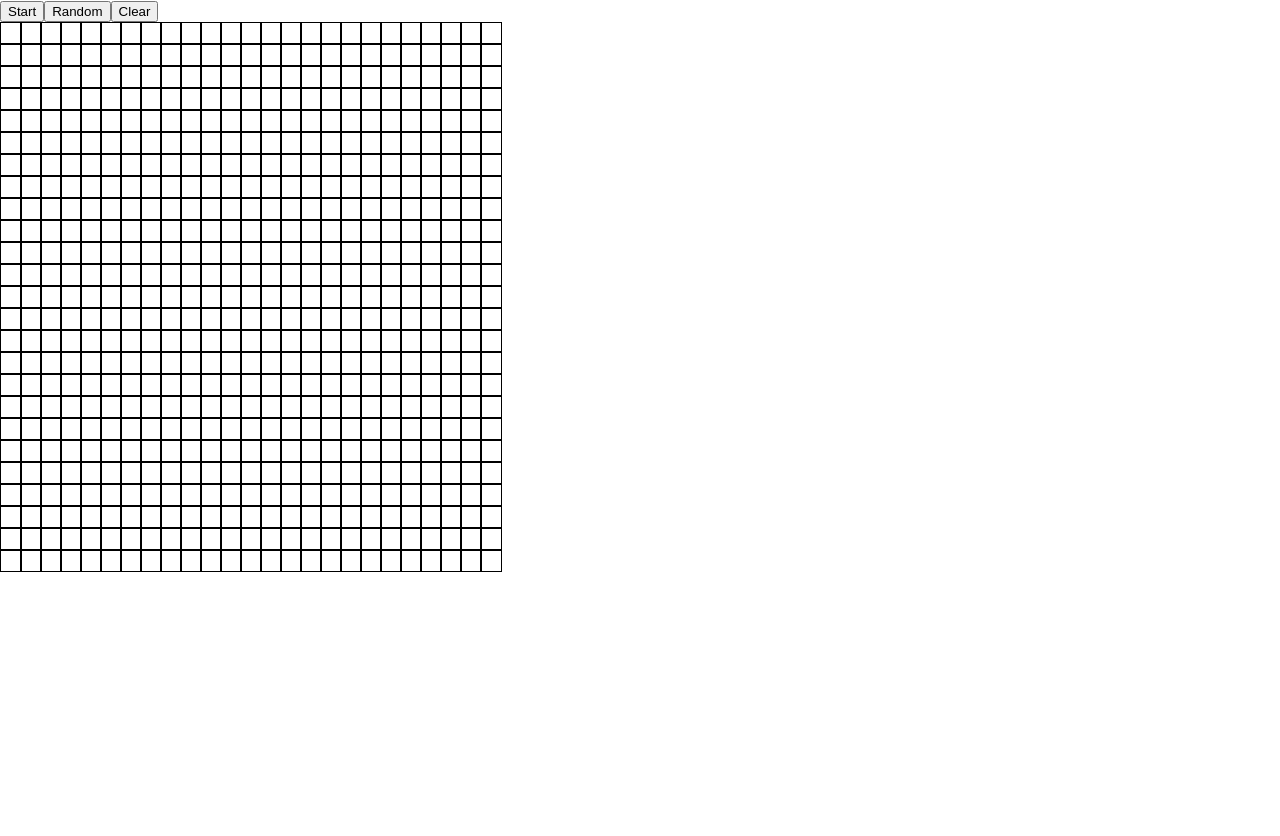
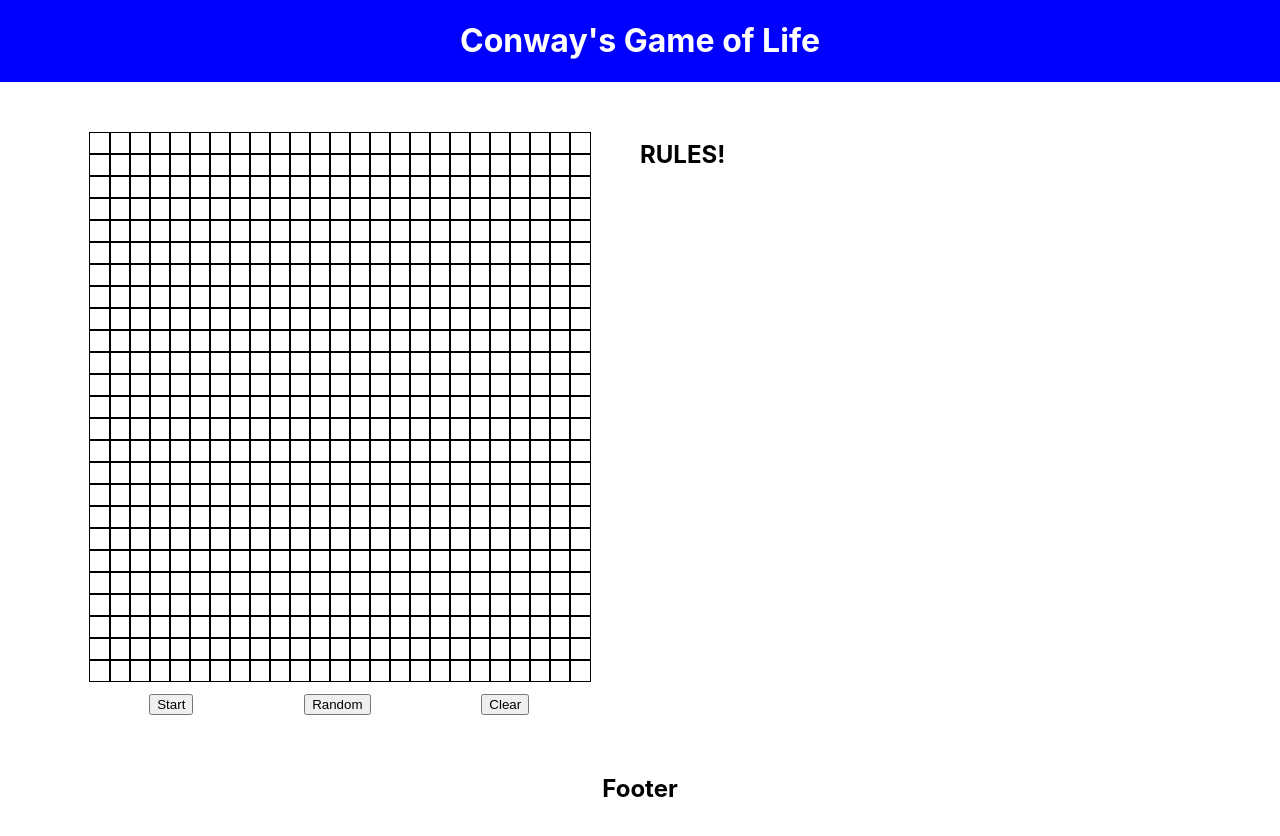
Before and after one commit to seanaleid/cs-build-week-1, a React (Create React App) app: page / in a window 1280 px wide. Shown: the top 836 px of the page. Built offline with nearby package versions, Linux system fonts and the light colour scheme.

Commit message:
Complete layout and basic styles

```diff
--- a/src/App.css
+++ /dev/null
@@ -1,38 +0,0 @@
-.App {
-  text-align: center;
-}
-
-.App-logo {
-  height: 40vmin;
-  pointer-events: none;
-}
-
-@media (prefers-reduced-motion: no-preference) {
-  .App-logo {
-    animation: App-logo-spin infinite 20s linear;
-  }
-}
-
-.App-header {
-  background-color: #282c34;
-  min-height: 100vh;
-  display: flex;
-  flex-direction: column;
-  align-items: center;
-  justify-content: center;
-  font-size: calc(10px + 2vmin);
-  color: white;
-}
-
-.App-link {
-  color: #61dafb;
-}
-
-@keyframes App-logo-spin {
-  from {
-    transform: rotate(0deg);
-  }
-  to {
-    transform: rotate(360deg);
-  }
-}
--- a/src/App.js
+++ b/src/App.js
@@ -1,23 +1,27 @@
 import React from 'react';
-import './App.css';
 import styled from 'styled-components'
 
+import Header from './components/header.js';
 import Grid from './components/grid.js';
+import Rules from './components/rules.js';
+import Footer from './components/footer.js';
 
-const Home = styled.div`
-  display: grid;
-  grid-template-columns: 0.3fr 2.5fr 1.2fr 0.1fr;
-  grid-template-rows: 0.2fr 2.6fr 0.2fr;
-  gap: 1px 1px;
-  grid-template-areas: ". . . ." ". . . ." ". . . .";
+const Mid = styled.div`
+  display: flex;
+  margin: 3%;
+  justify-content: space-evenly;
 `;
 
 function App() {
-
   return (
-    <Home >
-      <Grid />
-    </Home>
+    <>
+      <Header />
+      <Mid>
+        <Grid />
+        <Rules />
+      </Mid>
+      <Footer />
+    </>
   );
 }
 
--- /dev/null
+++ b/src/components/footer.js
@@ -0,0 +1,19 @@
+import React from 'react';
+import styled from 'styled-components';
+
+const Foot = styled.div`
+    width: 100%;
+    margin-top: 0;
+    display: flex;
+    justify-content: center;
+`;
+
+function Footer() {
+    return (
+        <Foot>
+            <h2>Footer</h2>
+        </Foot>
+    )
+}
+
+export default Footer;
--- a/src/components/grid.js
+++ b/src/components/grid.js
@@ -1,5 +1,23 @@
 import React, { useState, useCallback, useRef } from 'react';
 import produce from 'immer';
+import styled from 'styled-components';
+
+const GridContainer = styled.div`
+  width: 50%;
+  display: flex;
+  flex-direction: column;
+`;
+
+const MainGrid = styled.div`
+  margin: 2%;
+  display: flex;
+  justify-content:center;
+`;
+
+const Buttons = styled.div`
+  display: flex;
+  justify-content: space-evenly;
+`;
 
 const gridRows = 25;
 const gridColumns = 25;
@@ -63,37 +81,9 @@ function Grid() {
   }, [])
 
   return (
-    <div>
-      <button
-        onClick={() => {
-          setRunning(!running);
-          if(!running){
-            runningRef.current = true;
-            simulation();
-          }
-        }}
-      >
-        {running ? 'Stop' : 'Start'}
-      </button>
-      <button
-        onClick={() => {
-          const rows = [];
-          for(let i = 0; i < gridRows; i++){
-            rows.push(Array.from(Array(gridColumns), () => (Math.random() > 0.7 ? 1 : 0)));
-          }
-          setGrid(rows);
-        }}
-      >
-        Random
-      </button>
-      <button
-        onClick={() => {
-          setGrid(createEmptyGrid());
-        }}
-      >
-        Clear
-      </button>
-      <div
+    <GridContainer>
+      <MainGrid
+        class='Main-Grid'
         style={{
           display: 'grid',
           gridTemplateColumns: `repeat(${gridColumns}, 20px)`
@@ -118,8 +108,42 @@ function Grid() {
           />
         ))
       )}
-      </div>
-  </div>
+      </MainGrid>
+      <Buttons>
+        <button
+          class='Button1'
+          onClick={() => {
+            setRunning(!running);
+            if(!running){
+              runningRef.current = true;
+              simulation();
+            }
+          }}
+        >
+          {running ? 'Stop' : 'Start'}
+        </button>
+        <button
+          class='Button2'
+          onClick={() => {
+            const rows = [];
+            for(let i = 0; i < gridRows; i++){
+              rows.push(Array.from(Array(gridColumns), () => (Math.random() > 0.7 ? 1 : 0)));
+            }
+            setGrid(rows);
+          }}
+        >
+          Random
+        </button>
+        <button
+          class='Button3'
+          onClick={() => {
+            setGrid(createEmptyGrid());
+          }}
+        >
+          Clear
+        </button>
+      </Buttons>
+  </GridContainer>
   )
 }
 
--- /dev/null
+++ b/src/components/header.js
@@ -0,0 +1,22 @@
+import React from 'react';
+import styled from 'styled-components';
+
+const Nav = styled.div`
+    width: 100%;
+    margin-top: 0;
+    display: flex;
+    justify-content: center;
+    background-color: blue;
+    color: white;
+`;
+
+
+function Header() {
+    return (
+        <Nav >
+            <h1>Conway's Game of Life</h1>
+        </Nav>
+    )
+}
+
+export default Header;
--- /dev/null
+++ b/src/components/rules.js
@@ -0,0 +1,16 @@
+import React from 'react';
+import styled from 'styled-components';
+
+const RulesBox = styled.div`
+    width: 50%;
+`;
+
+function Rules() {
+    return(
+        <RulesBox>
+            <h2>RULES!</h2>
+        </RulesBox>
+    )
+}
+
+export default Rules;
--- a/src/index.css
+++ b/src/index.css
@@ -1,3 +1,7 @@
+html {
+  margin-top: 0;
+}
+
 body {
   margin: 0;
   font-family: -apple-system, BlinkMacSystemFont, 'Segoe UI', 'Roboto', 'Oxygen',
```
